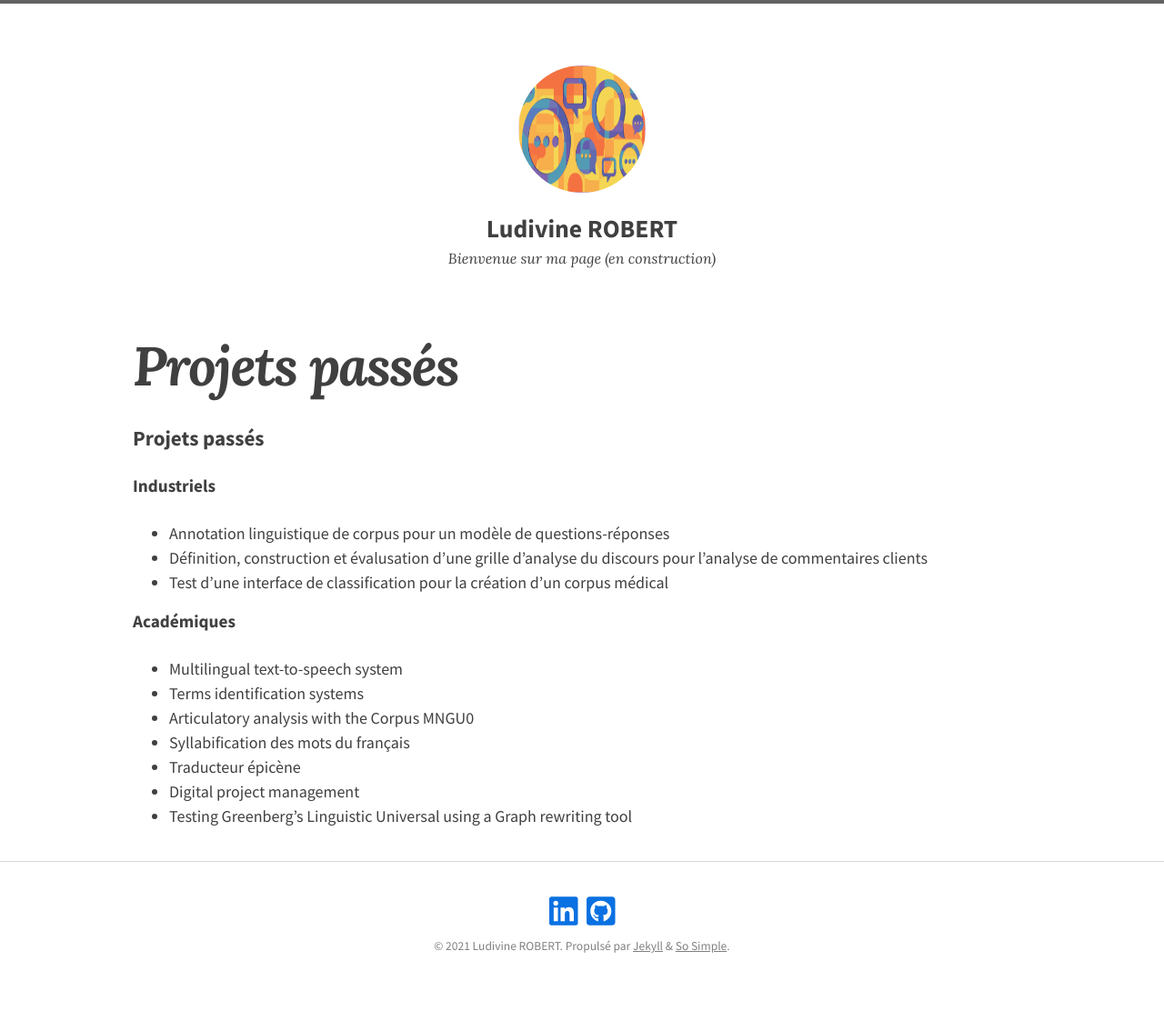
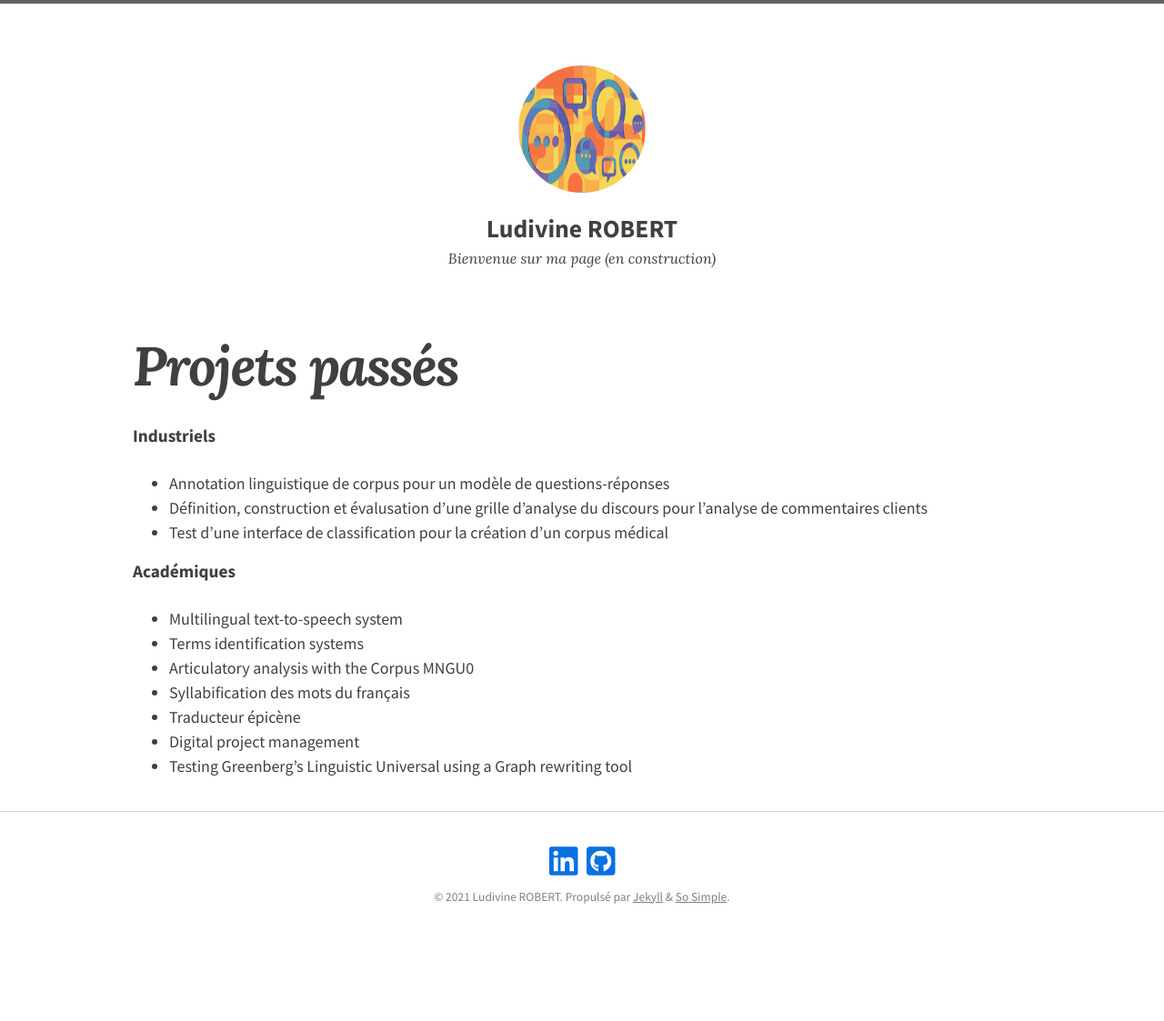
Before and after one commit to ludivinero/ludivinero.github.io, a Jekyll site: the page built from projets.md, in a window 1280 px wide. Shown: the whole page at 91% size. Built offline with Jekyll 4.4.1, drawn with Linux system fonts in a browser that asks for light colours; nearby versions of some CDN libraries; after the commit the page ends 1069 px from its top, so only the background shows below that.

Commit message:
Update projets.md

```diff
--- a/projets.md
+++ b/projets.md
@@ -5,8 +5,6 @@ permalink: /page/
 show_excerpts: true
 entries_layout: list
 ---
-### Projets passés
-
 #### Industriels
 - Annotation linguistique de corpus pour un modèle de questions-réponses
 - Définition, construction et évalusation d'une grille d'analyse du discours pour l'analyse de commentaires clients
```
